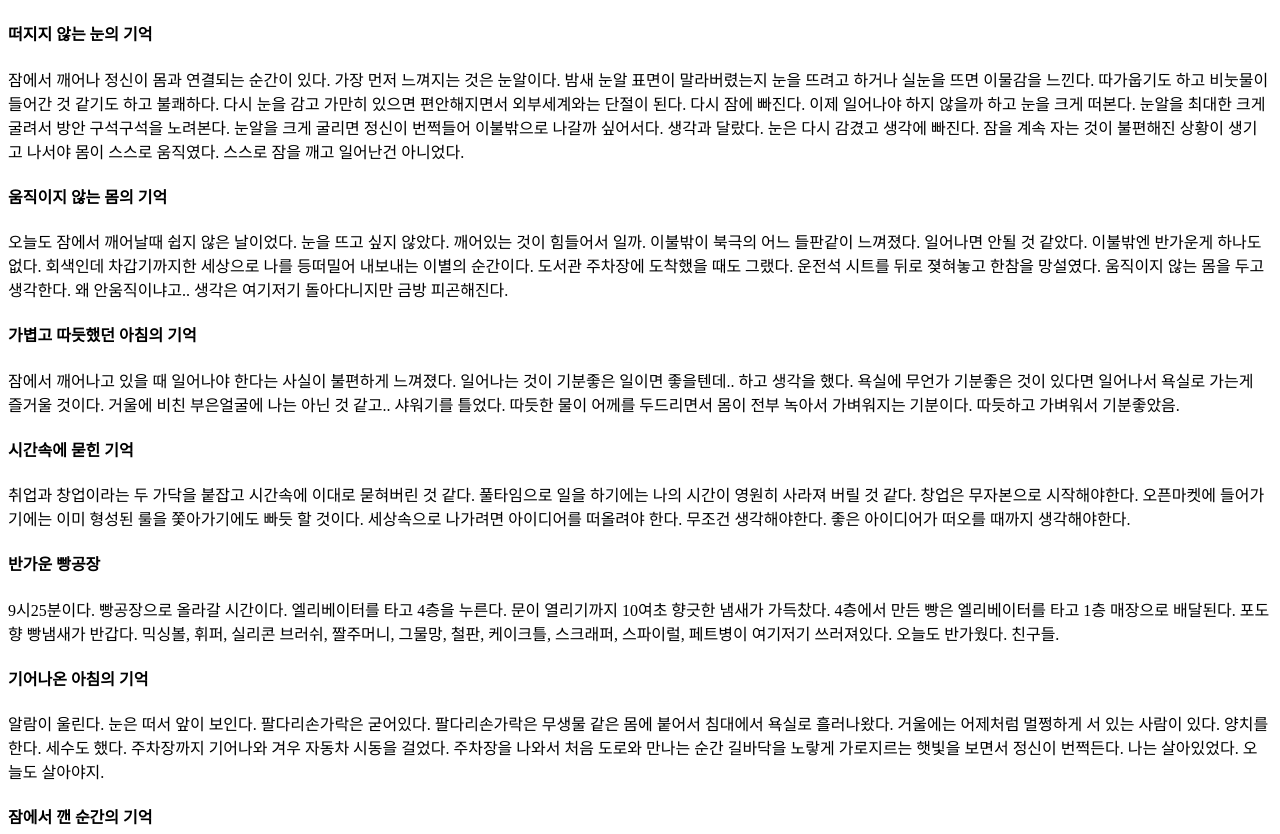
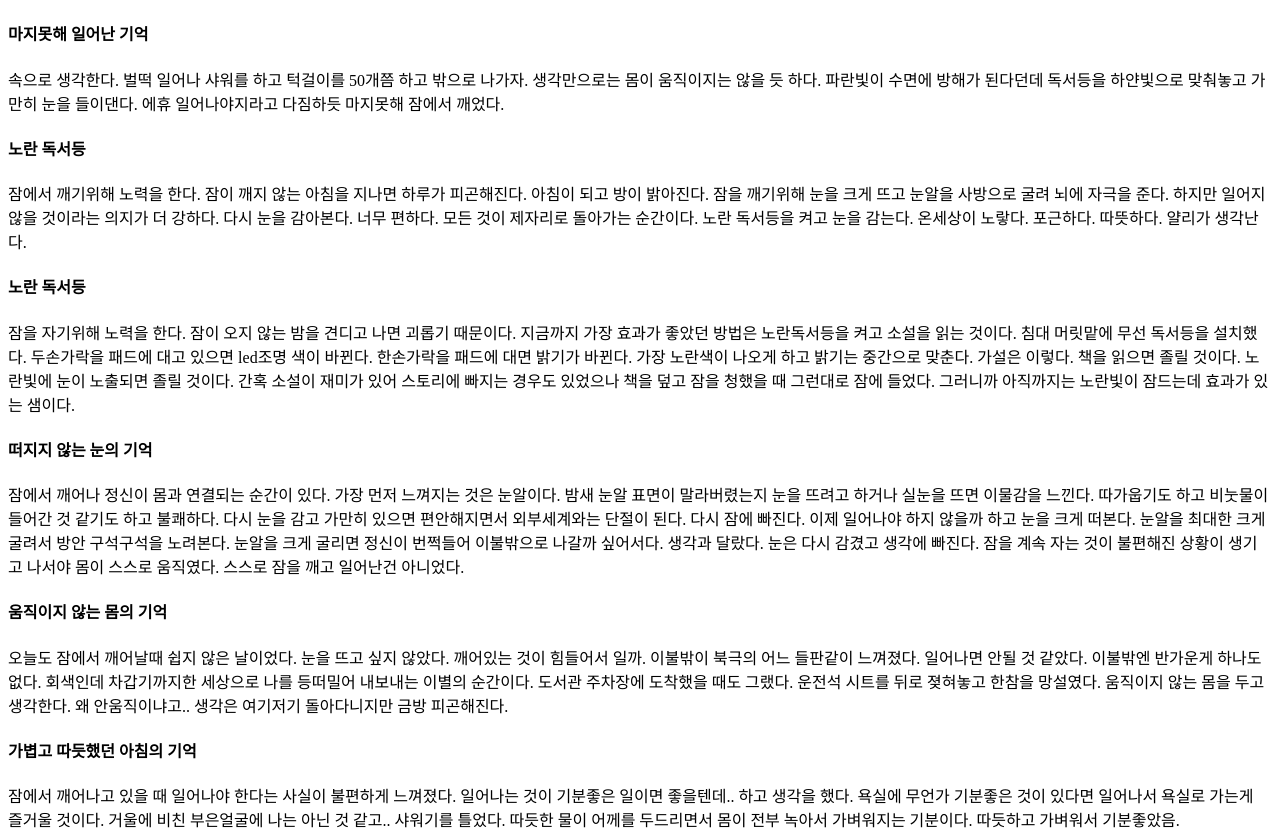
Before and after one commit to xixxvcvv/memoire, a plain HTML site: page index.html in a window 1280 px wide. Shown: the top 834 px of the page. Drawn offline with Linux system fonts and the light colour scheme.

Commit message:
Update index.html

```diff
--- a/index.html
+++ b/index.html
@@ -7,6 +7,22 @@
 </head>
 <body>
     <div class="memoire">
+        <h4>마지못해 일어난 기억</h4>
+        <p>
+            속으로 생각한다. 벌떡 일어나 샤워를 하고 턱걸이를 50개쯤 하고 밖으로 나가자. 생각만으로는 몸이 움직이지는 않을 듯 하다.
+            파란빛이 수면에 방해가 된다던데 독서등을 하얀빛으로 맞춰놓고 가만히 눈을 들이댄다. 에휴 일어나야지라고 다짐하듯 마지못해 잠에서 깨었다.
+        </p>
+        <h4>노란 독서등</h4>
+        <p>
+            잠에서 깨기위해 노력을 한다. 잠이 깨지 않는 아침을 지나면 하루가 피곤해진다. 아침이 되고 방이 밝아진다. 잠을 깨기위해 눈을 크게 뜨고 눈알을 사방으로 굴려 뇌에 자극을 준다. 하지만 일어지
+            않을 것이라는 의지가 더 강하다. 다시 눈을 감아본다. 너무 편하다. 모든 것이 제자리로 돌아가는 순간이다. 노란 독서등을 켜고 눈을 감는다. 온세상이 노랗다. 포근하다. 따뜻하다. 얄리가 생각난다.
+        </p>
+        <h4>노란 독서등</h4>
+        <p>
+            잠을 자기위해 노력을 한다. 잠이 오지 않는 밤을 견디고 나면 괴롭기 때문이다. 지금까지 가장 효과가 좋았던 방법은 노란독서등을 켜고 소설을 읽는 것이다. 침대 머릿맡에 무선 독서등을 설치했다.
+            두손가락을 패드에 대고 있으면 led조명 색이 바뀐다. 한손가락을 패드에 대면 밝기가 바뀐다. 가장 노란색이 나오게 하고 밝기는 중간으로 맞춘다. 가설은 이렇다. 책을 읽으면 졸릴 것이다. 노란빛에
+            눈이 노출되면 졸릴 것이다. 간혹 소설이 재미가 있어 스토리에 빠지는 경우도 있었으나 책을 덮고 잠을 청했을 때 그런대로 잠에 들었다. 그러니까 아직까지는 노란빛이 잠드는데 효과가 있는 샘이다.
+        </p>
         <h4>떠지지 않는 눈의 기억</h4>
         <p>
             잠에서 깨어나 정신이 몸과 연결되는 순간이 있다. 가장 먼저 느껴지는 것은 눈알이다. 밤새 눈알 표면이 말라버렸는지 눈을 뜨려고 하거나 실눈을 뜨면 이물감을 느낀다. 따가웁기도 하고
```
